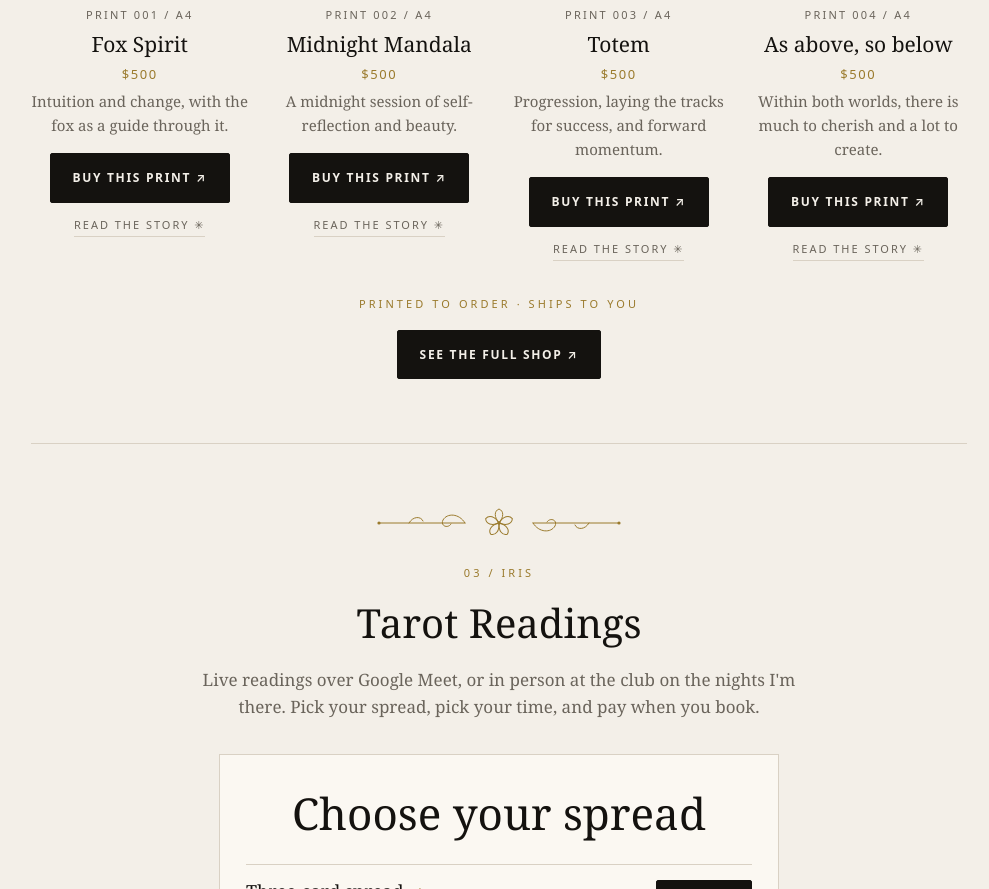
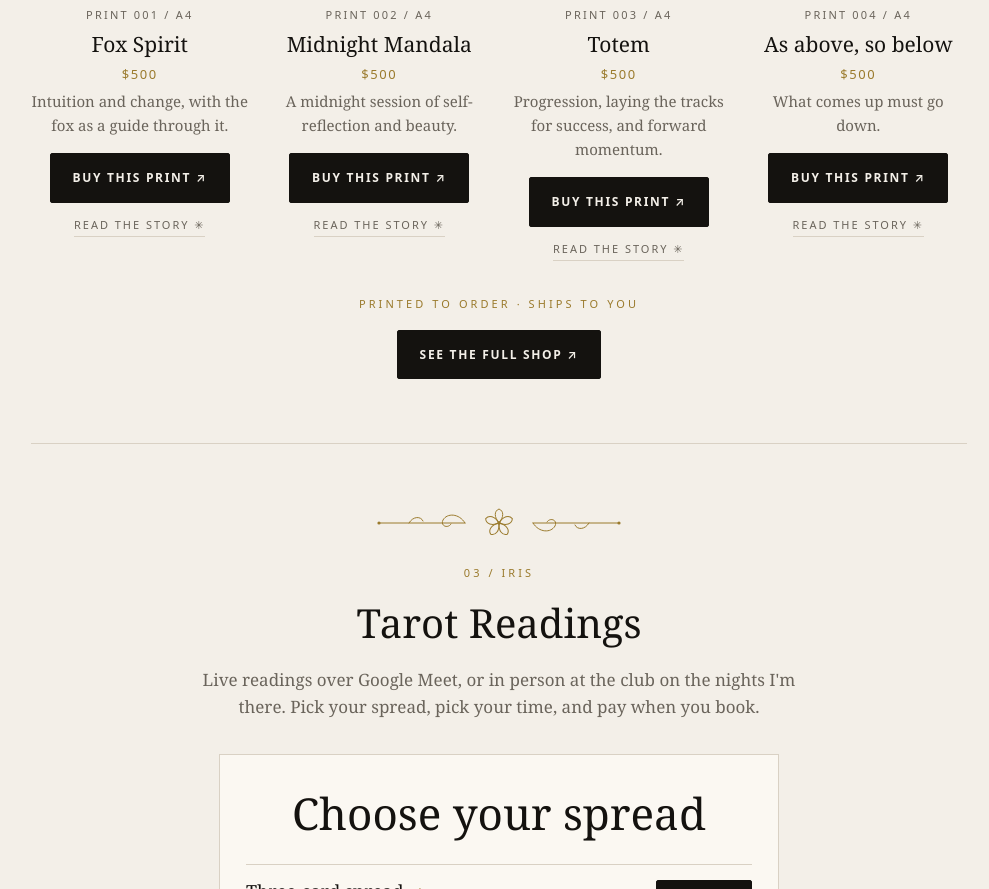
Before and after one commit to kressleinzuri-cpu/Vow-and-Venom, a plain HTML site: page index.html in a window 1280 px wide. Shown: the part 1971-2860 px from the top of the page, without its empty margins (141-1130 px from the left). Drawn offline with Linux system fonts and the light colour scheme.

Commit message:
Update As above, so below story to match Shopify
Co-Authored-By: Claude Opus 5.5 <noreply@anthropic.com>
Claude-Session: https://claude.ai/code/session_013GQTQDmpVQKJLoTeDNAioH

```diff
--- a/index.html
+++ b/index.html
@@ -290,10 +290,10 @@ footer{padding:48px 0 56px;border-top:1px solid var(--line)}
     </button>
       <div class="print-actions"><a class="btn" href="https://irisintime.myshopify.com/products/totem" target="_blank" rel="noopener">Buy this print ↗</a><button class="story-btn" type="button">Read the story ✳</button></div>
     </div>
-    <div class="print" data-story="As above, so below means that balancing work and life can be extremely difficult, almost a splitting of the two worlds. However, how you feel when you are up can reflect how you feel when you are down. Within both worlds, the beautiful things in life as well as the suffering, there is much to cherish, and a lot to create." data-n="004" data-art="assets/as-above-so-below.jpg" data-shop="https://irisintime.myshopify.com/products/as-above-so-below">
+    <div class="print" data-story="What comes up must go down. Within both worlds, there are beautiful things in life, and suffering teaches us to cherish the good." data-n="004" data-art="assets/as-above-so-below.jpg" data-shop="https://irisintime.myshopify.com/products/as-above-so-below">
       <button class="print-link" type="button" aria-label="Open As above, so below"><div class="frame"><div class="art"><img src="assets/as-above-so-below.jpg" alt="As above, so below, fine art print by Iris in Time" loading="lazy"></div></div>
       <div class="tag">Print 004 / A4</div><h3>As above, so below</h3><div class="price-line">$500</div>
-      <p>Within both worlds, there is much to cherish and a lot to create.</p>
+      <p>What comes up must go down.</p>
     </button>
       <div class="print-actions"><a class="btn" href="https://irisintime.myshopify.com/products/as-above-so-below" target="_blank" rel="noopener">Buy this print ↗</a><button class="story-btn" type="button">Read the story ✳</button></div>
     </div>
```
